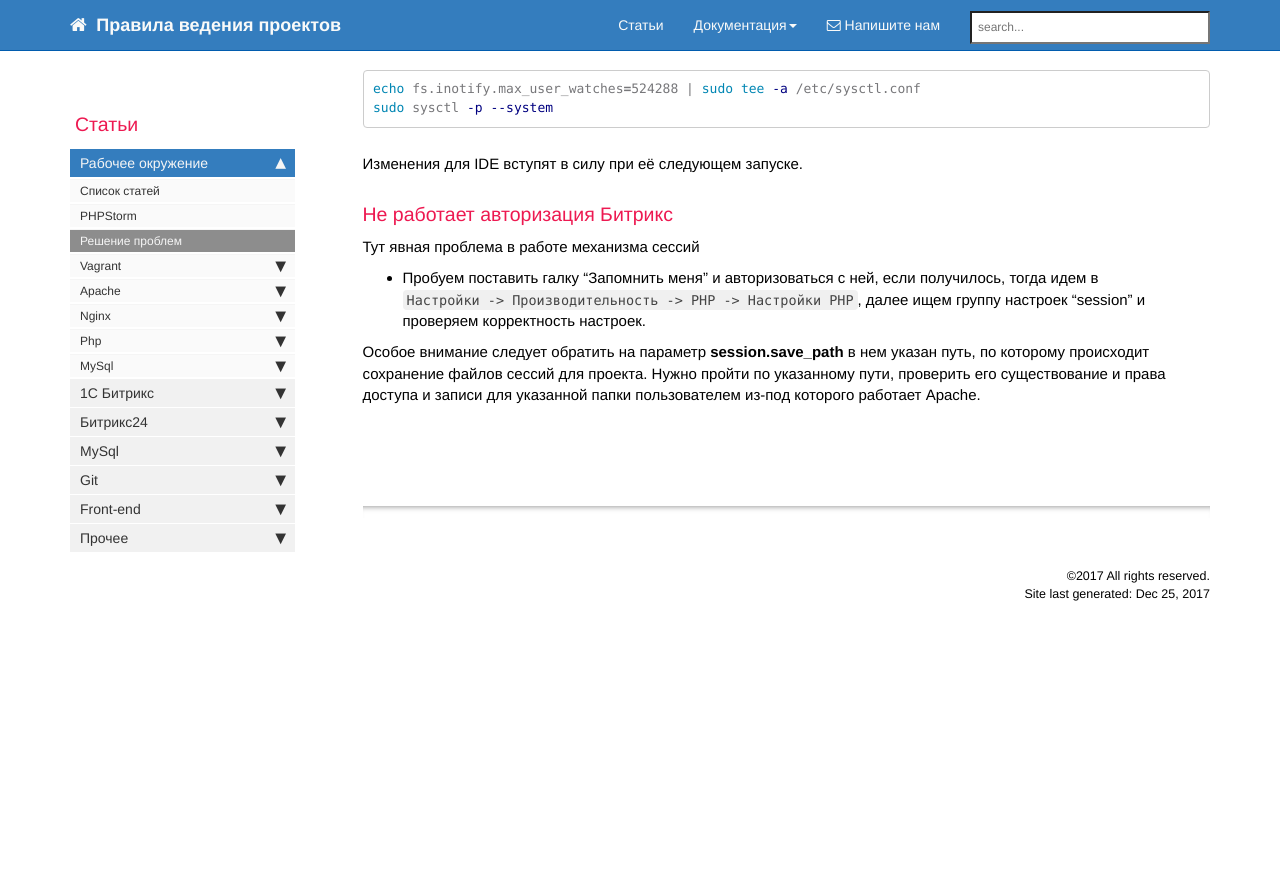
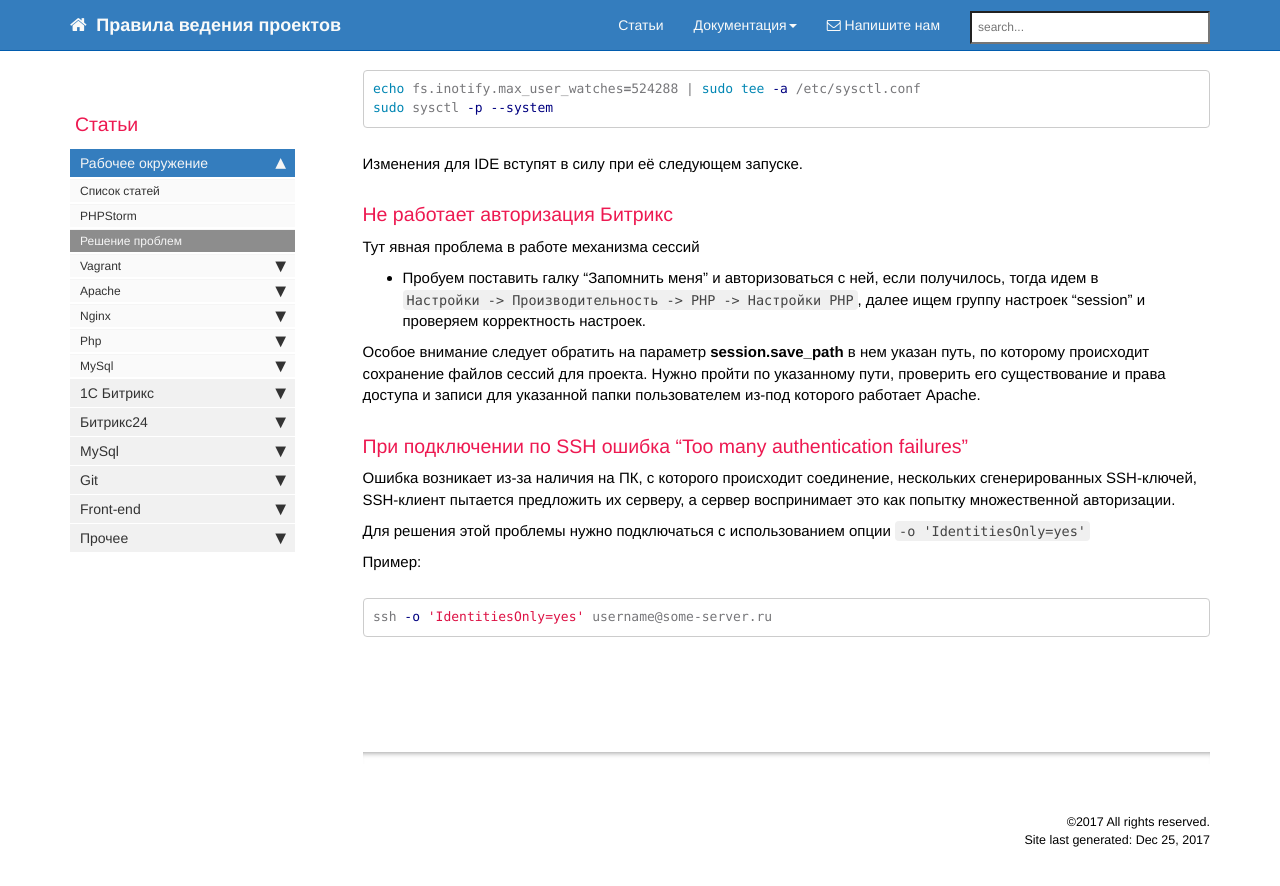
Before and after one commit to gdecider/gdecider.github.io, a Jekyll site: the page built from pages/articles/articles_env-reshenie-problem.md, in a window 1280 px wide and 900 px high, scrolled down 714 px. Shown: the top 886 px of the window. Built offline with Jekyll 4.4.1, drawn with Linux system fonts in a browser that asks for light colours; nearby versions of some CDN libraries; comment, search, counter and statistics services are not loaded; before the commit the page ends 1367 px from its top, so only the background shows below that.

Commit message:
Update articles_env-reshenie-problem.md

````diff
--- a/pages/articles/articles_env-reshenie-problem.md
+++ b/pages/articles/articles_env-reshenie-problem.md
@@ -49,3 +49,15 @@ sudo sysctl -p --system
 * Пробуем поставить галку "Запомнить меня" и авторизоваться с ней, если получилось, тогда идем в ```Настройки -> Производительность -> PHP -> Настройки PHP```, далее ищем группу настроек "session" и проверяем корректность настроек.
 
 Особое внимание следует обратить на параметр **session.save_path** в нем указан путь, по которому происходит сохранение файлов сессий для проекта. Нужно пройти по указанному пути, проверить его существование и права доступа и записи для указанной папки пользователем из-под которого работает Apache.
+
+### При подключении по SSH ошибка "Too many authentication failures"
+
+Ошибка возникает из-за наличия на ПК, с которого происходит соединение, нескольких сгенерированных SSH-ключей, SSH-клиент пытается предложить их серверу, а сервер воспринимает это как попытку множественной авторизации.
+
+Для решения этой проблемы нужно подключаться с использованием опции ```-o 'IdentitiesOnly=yes'```
+
+Пример:
+
+```sh
+ssh -o 'IdentitiesOnly=yes' username@some-server.ru
+```
````
